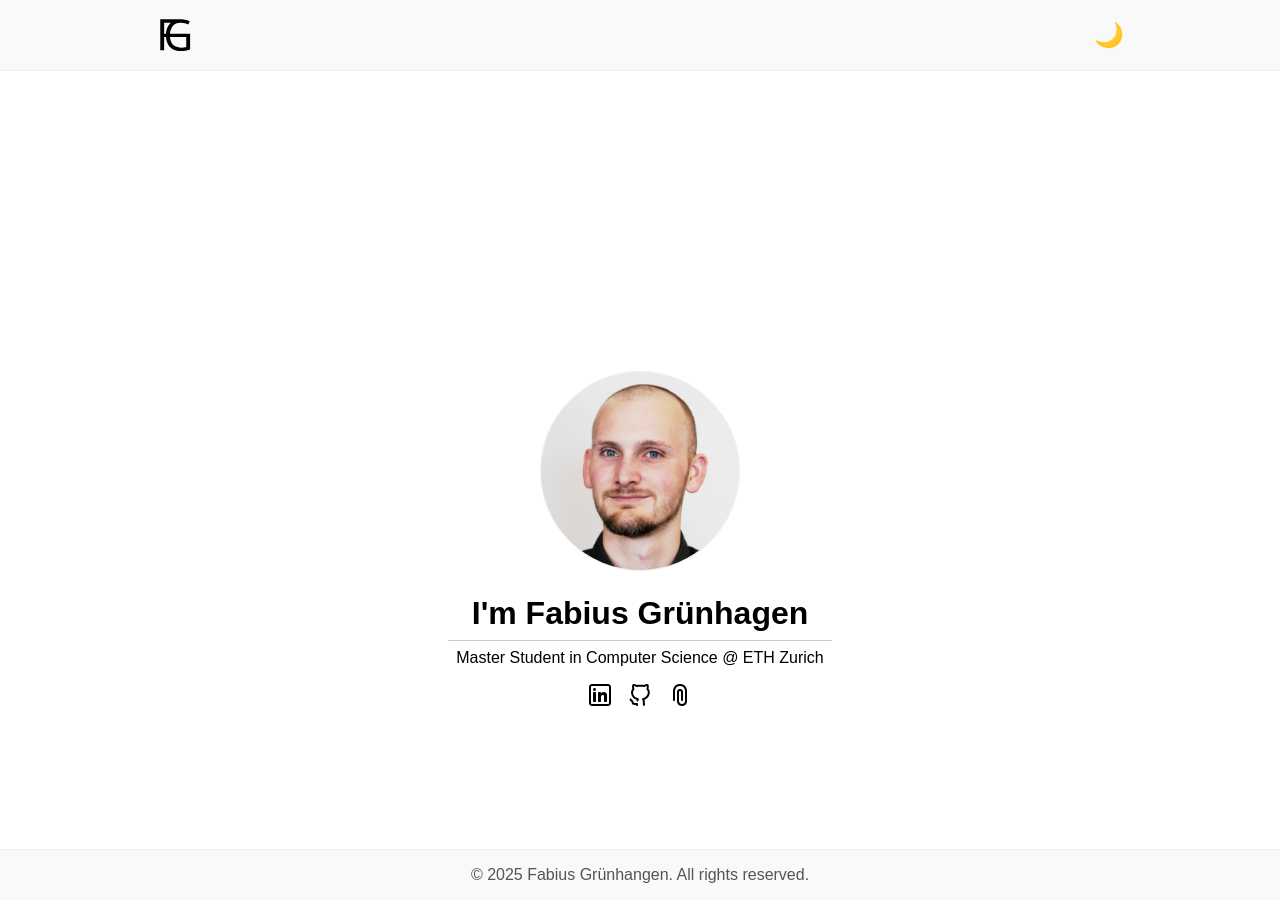
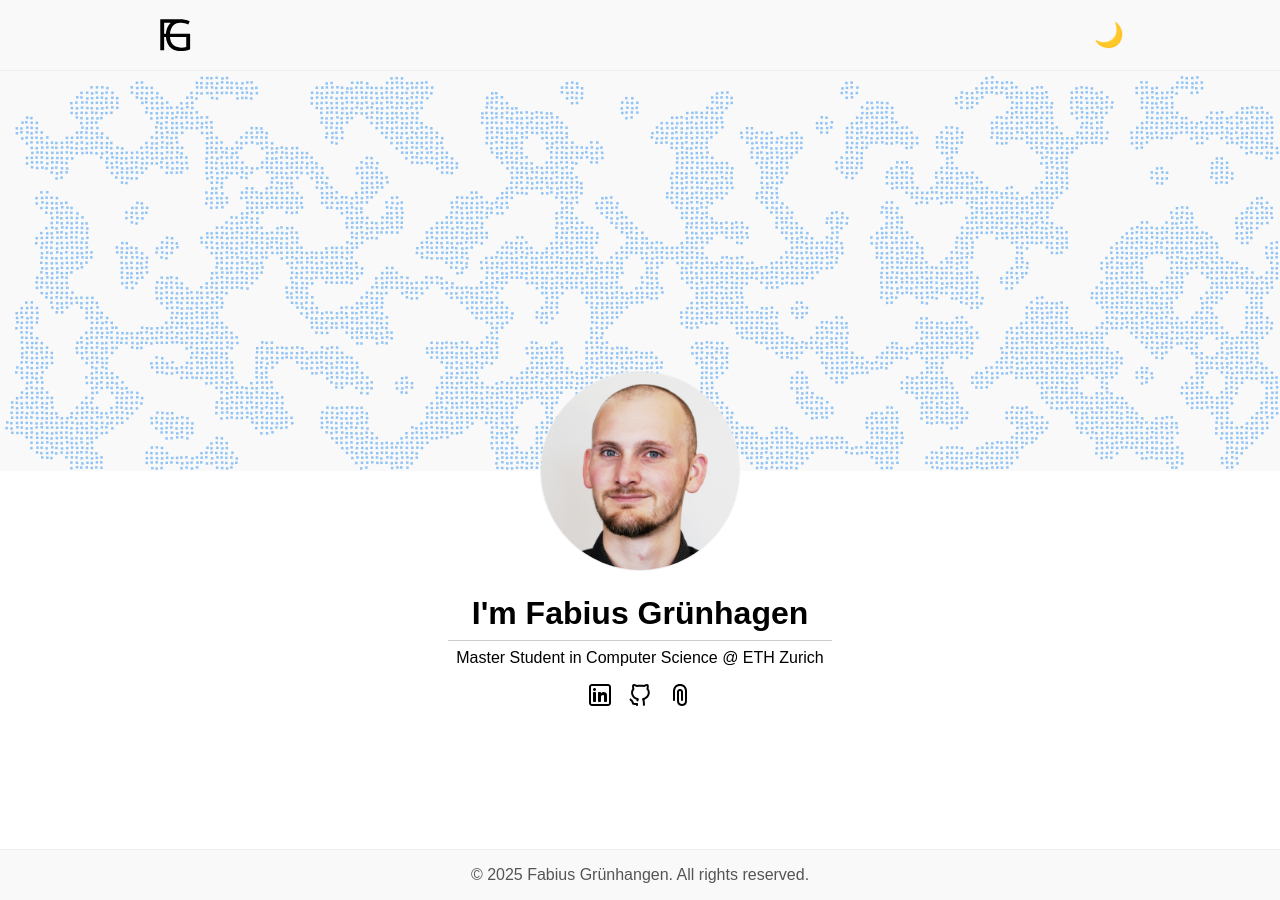
Before and after one commit to gruefa/gruefa.github.io, a Jekyll site: the page built from index.html, in a window 1280 px wide. Built offline with Jekyll 4.4.1, drawn with Linux system fonts in a browser that asks for light colours.

Commit message:
Move profile picture to the front

```diff
--- a/_sass/landing.scss
+++ b/_sass/landing.scss
@@ -3,7 +3,6 @@
     width: 100%;
     height: 400px;
     background-color: var(--bg-color-2); // TODO: replace with image
-    z-index: -10;
 }
 
 #profile-picture {
@@ -15,6 +14,7 @@
     overflow: hidden;
     text-align: center;
     line-height: 200px;
+    z-index: 10;
 }
 
 .move-up-100 {
```
